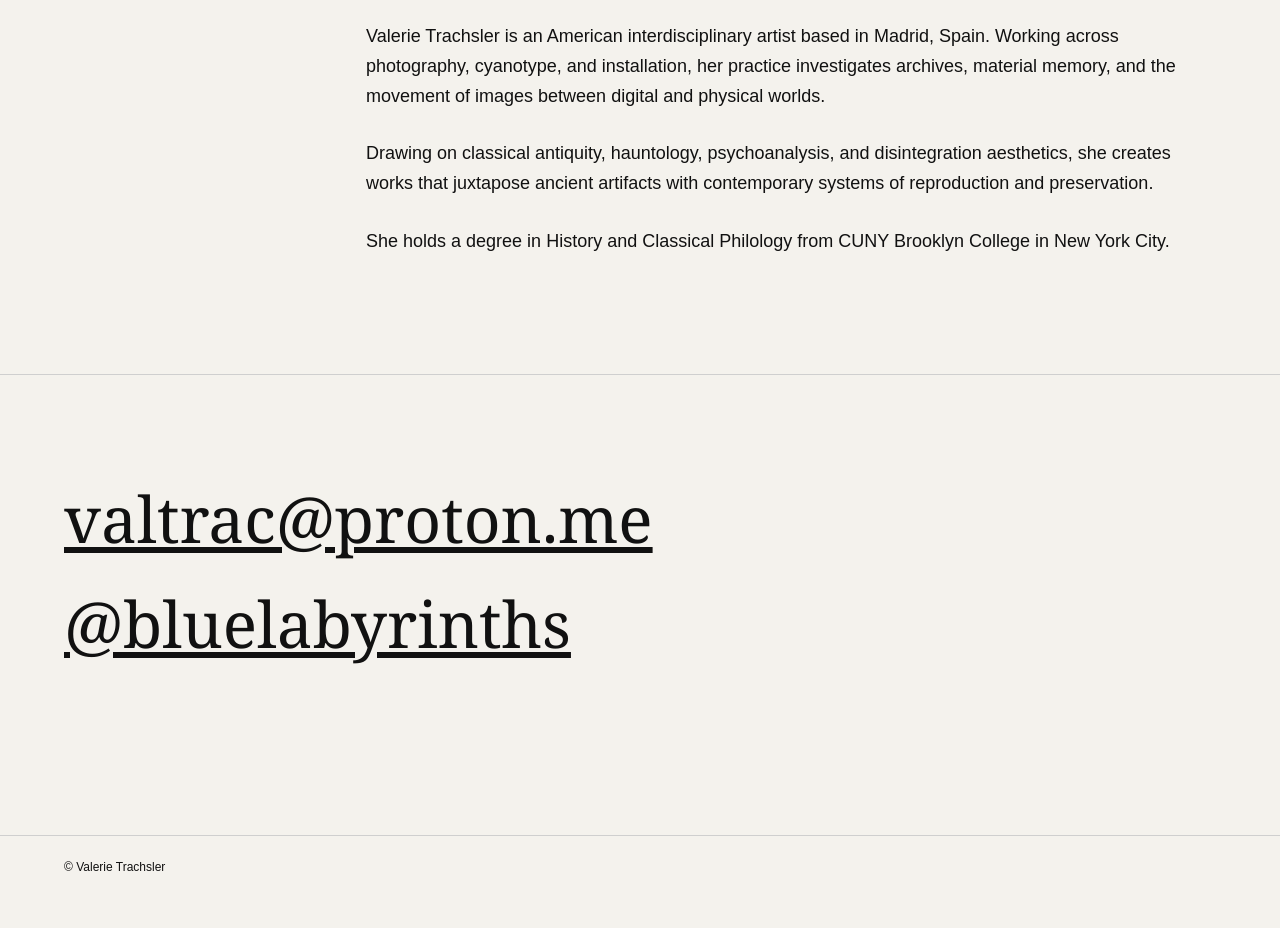
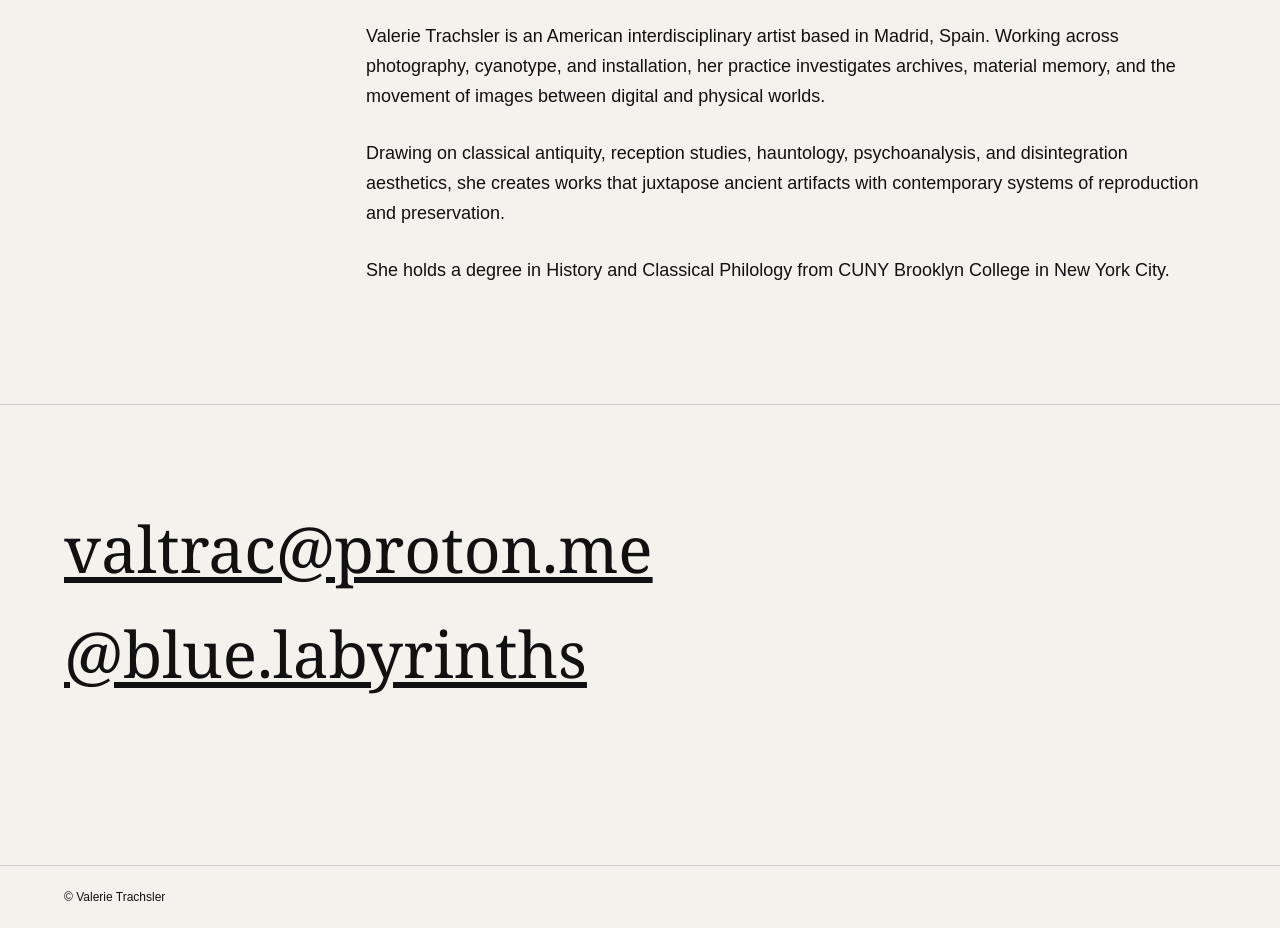
Before and after one commit to bluelabyrinths/bluelabyrinths.github.io, a plain HTML site: page index.html in a window 1280 px wide. Shown: the part 3620-4548 px from the top of the page. Before the commit the page ends 4518 px from the top, so only its background shows below. Drawn offline with Linux system fonts and the light colour scheme.

Commit message:
Update index.html

```diff
--- a/index.html
+++ b/index.html
@@ -387,7 +387,7 @@
         </p>
 
         <p>
-          Drawing on classical antiquity, hauntology, psychoanalysis,
+          Drawing on classical antiquity, reception studies, hauntology, psychoanalysis,
           and disintegration aesthetics, she creates works that
           juxtapose ancient artifacts with contemporary systems of
           reproduction and preservation.
@@ -413,7 +413,7 @@
         href="https://instagram.com/bluelabyrinths"
         target="_blank"
         rel="noopener">
-        @bluelabyrinths
+        @blue.labyrinths
       </a>
     </section>
 
```
